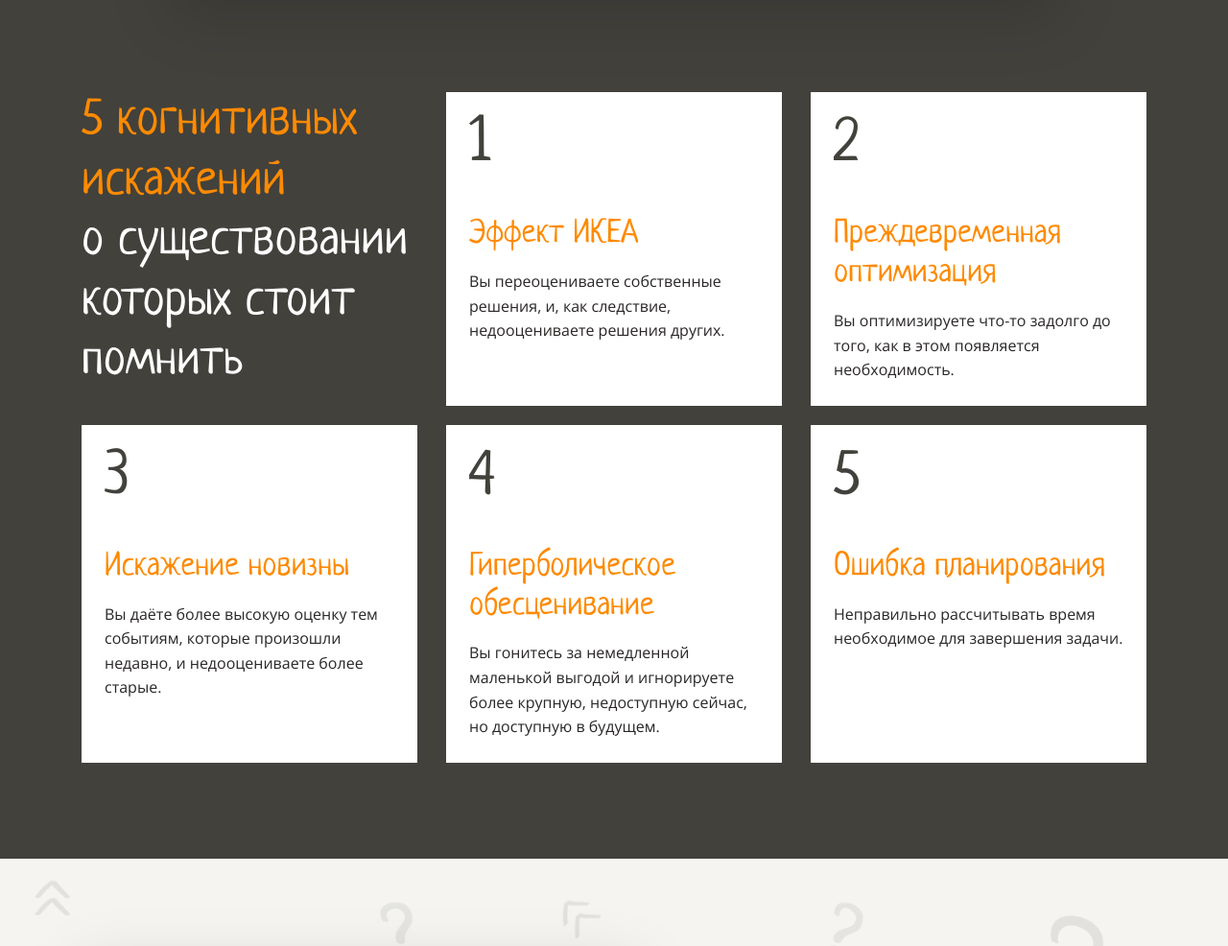
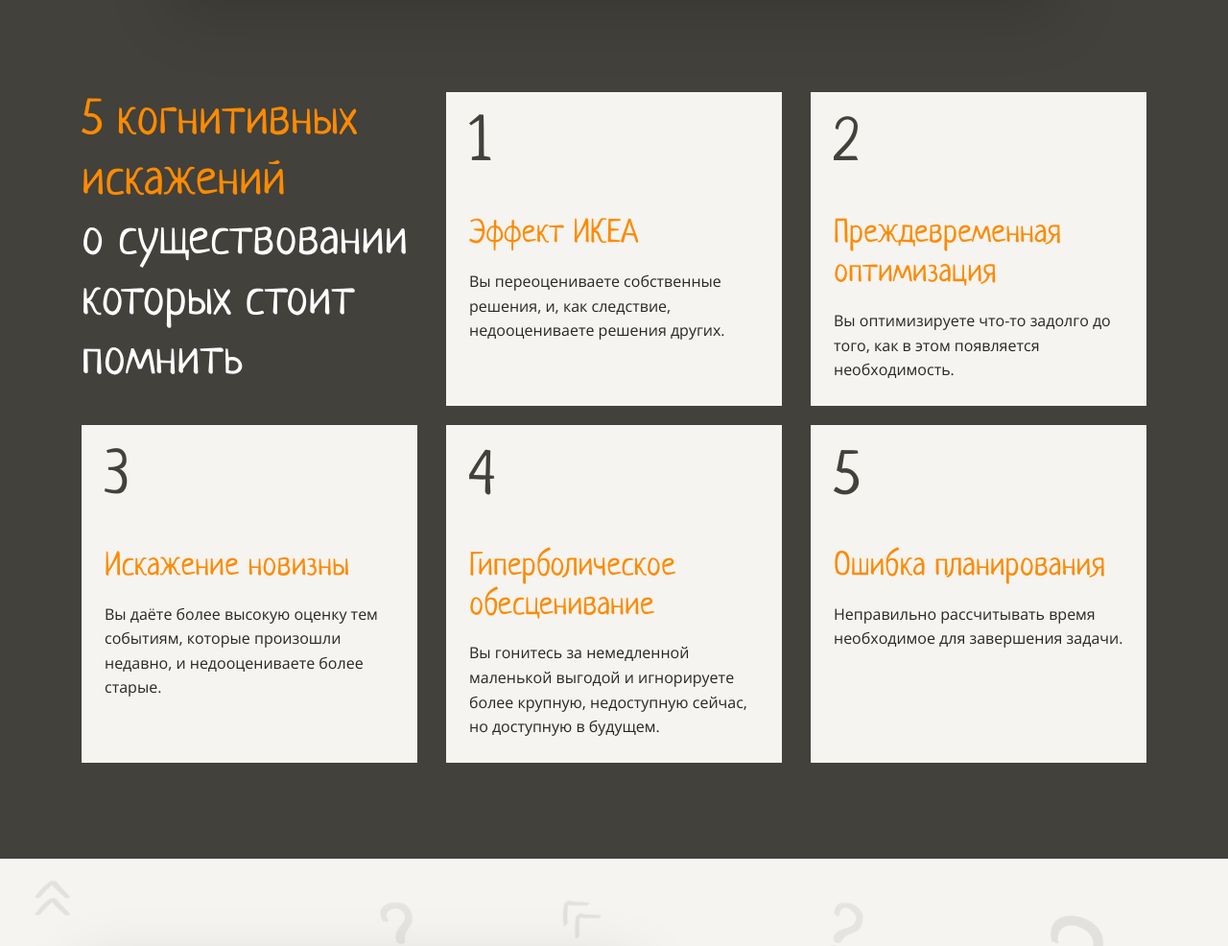
Before and after one commit to mdolganova/layout-designer-project-58, a website: page src/index.html in a window 1280 px wide. Shown: the part 1768-2754 px from the top of the page at 96% size. Drawn offline with Linux system fonts and the light colour scheme.

Commit message:
fix navigation

```diff
--- a/src/index.html
+++ b/src/index.html
@@ -35,23 +35,23 @@
                 <dt>5 когнитивных искажений</dt>
                 <dd class="white-color">о существовании которых стоит помнить</dd>
             </div>
-            <div class="bg-white">
+            <div class="bgn-light">
                 <dt><a href="#ikea-effect"></a>Эффект ИКЕА</dt>
                 <dd><a href="#ikea-effect"></a>Вы переоцениваете собственные решения, и, как следствие, недооцениваете решения других.</dd>
             </div>
-            <div class="bg-white">
+            <div class="bgn-light">
                 <dt><a href="#premature-optimization"></a>Преждевременная оптимизация</dt>
                 <dd><a href="#premature-optimization"></a>Вы оптимизируете что-то задолго до того, как в этом появляется необходимость.</dd>
             </div>
-            <div class="bg-white">
+            <div class="bgn-light">
                 <dt><a href="#distortion-of-novelty"></a>Искажение новизны</dt>
                 <dd><a href="#distortion-of-novelty"></a>Вы даёте более высокую оценку тем событиям, которые произошли недавно, и недооцениваете более старые.</dd>
             </div>
-            <div class="bg-white">
+            <div class="bgn-light">
                 <dt><a href="#hyperbolic-depreciation"></a>Гиперболическое обесценивание</dt>
                 <dd><a href="#hyperbolic-depreciation"></a>Вы гонитесь за немедленной маленькой выгодой и игнорируете более крупную, недоступную сейчас, но доступную в будущем.</dd>
             </div>
-            <div class="bg-white">
+            <div class="bgn-light">
                 <dt><a href="#errors-in-planning"></a>Ошибка планирования</dt>
                 <dd><a href="#errors-in-planning"></a>Неправильно рассчитывать время необходимое для завершения задачи.</dd>
             </div>
--- a/src/styles/style.css
+++ b/src/styles/style.css
@@ -94,6 +94,10 @@ div > img {
 
 .bg-white {
   background-color: var(--white-color);
+}
+
+.bgn-light {
+  background-color: var(--light-color);
 }
 
 p {
```
